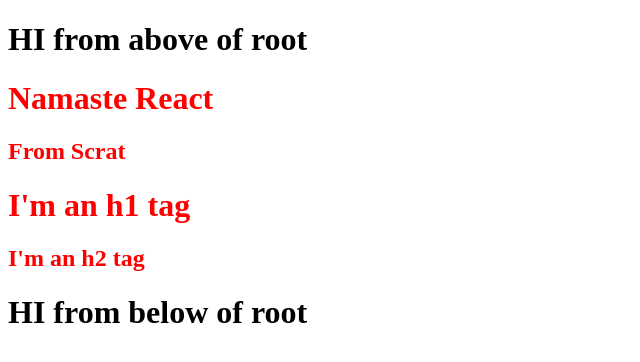
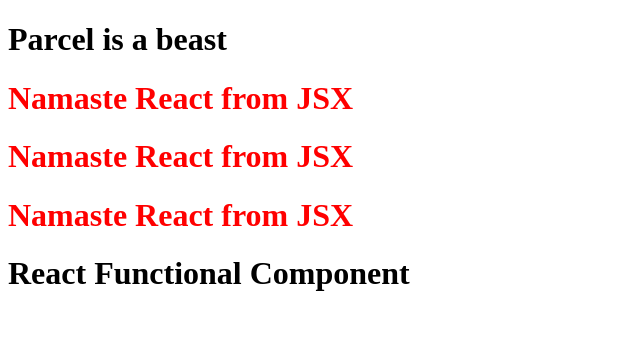
Before and after one commit to siddhant-sri/Namaste-React, a React (Vite) app: page / in a window 1280 px wide. Shown: the top 362 px of the page, without its empty margins (0-640 px from the left). Built offline with nearby package versions, Linux system fonts and the light colour scheme.

Commit message:
Laid the foundation

```diff
--- a/App.js
+++ b/App.js
@@ -1,20 +1,32 @@
-import React from "react"
-import ReactDOM from "react-dom"
+import React from "react";
+import ReactDOM from "react-dom/client";
+
+// JSX (transpiled before it reaches to JS engine) - Parcel - Babel
+
+// JSX -> Babel transpiled it to React.createElement -> React Element (JS object) -> HTMLelement(render)
 
 
-const parent = React.createElement("div", { id: "parent" }, [
-  React.createElement("div", { id: "child" }, [
-    React.createElement("h1", {}, "Namaste React"),
-    React.createElement("h2", {}, "From Scrat"),
-  ]),
-  React.createElement("div", { id: "child2" }, [
-    React.createElement("h1", {}, "I'm an h1 tag"),
-    React.createElement("h2", {}, "I'm an h2 tag"),
-  ])
-]);
+const title2 = (
+  <div>
+    <h1>Parcel is a beast</h1>
+  </div>
+)
+
+const Title = () => <h1 id="parent">Namaste React from JSX</h1>;
+
+// React Component
+
+const HeadingComponent = () => (
+  <div id="container">
+
+    {title2}
+    {Title()}
+    <Title/>
+    <Title></Title>
+    <h1>React Functional Component</h1>
+  </div>
+)
 
 const root = ReactDOM.createRoot(document.getElementById("root"));
 
-console.log(parent);  //object
-
-root.render(parent);
+root.render(<HeadingComponent/>);
--- a/index.html
+++ b/index.html
@@ -7,12 +7,10 @@
     <link rel="stylesheet" href="./index.css">
   </head>
   <body>
-    <h1>HI from above of root</h1>
     <div id="root">
-        <h1>Sid is here!</h1>
+        <h1>Not Rendered</h1>
         <!-- this will further replaced by parent element while rendering -->
     </div>
-    <h1>HI from below of root</h1>
 
 
 
```
Also changed, not shown: package.json (+7 -2 lines), 7 other files (tests, documents, lock files or other folders).
